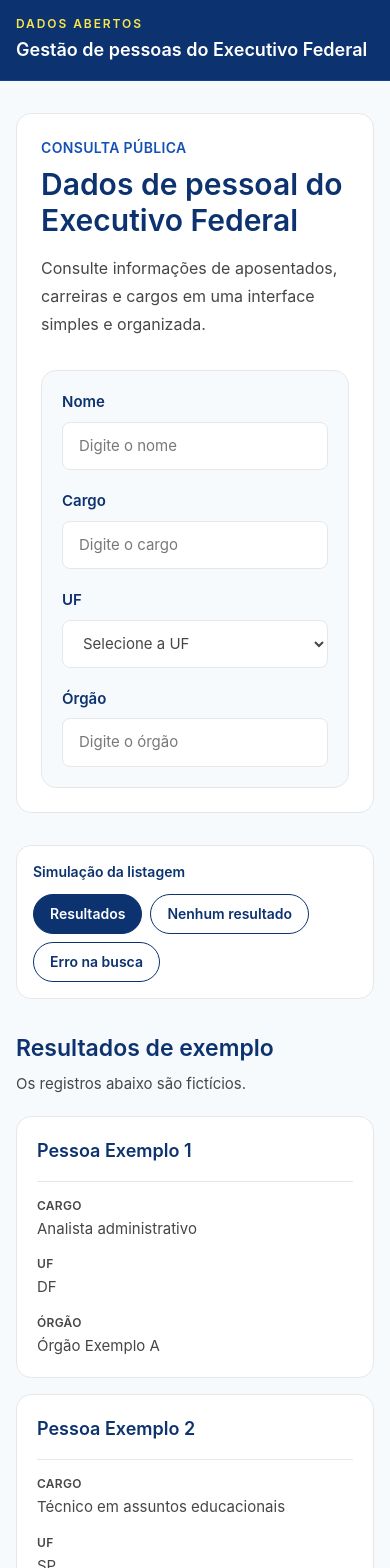
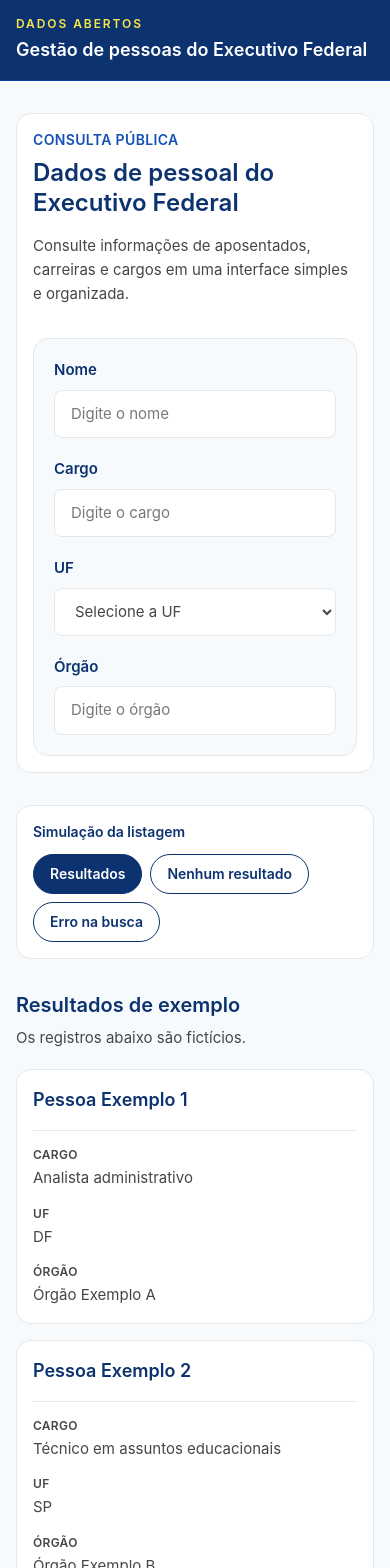
Before and after one commit to arquivo-furg/spi2-consulta-servidores, a React (Vite) app in the folder frontend/: page / in a window 390 px wide. Shown: the top 1568 px of the page. Built offline with nearby package versions, Linux system fonts and the light colour scheme.

Commit message:
style: busca e resultados no celular

```diff
--- a/frontend/src/components/ResultsList.tsx
+++ b/frontend/src/components/ResultsList.tsx
@@ -41,11 +41,11 @@ function ResultsFeedback({ view }: { view: Exclude<ResultsView, 'results'> }) {
   return (
     <section
       aria-labelledby="results-feedback-title"
-      className="mt-8 rounded-panel border border-border bg-surface p-6 text-center"
+      className="mt-8 rounded-panel border border-border bg-surface p-4 text-center sm:p-6"
       role={isError ? 'alert' : 'status'}
     >
       <h2
-        className="text-[23px] font-semibold text-primary"
+        className="text-xl font-semibold text-primary sm:text-[23px]"
         id="results-feedback-title"
       >
         {isError ? 'Erro na busca' : 'Nenhum resultado encontrado'}
@@ -71,7 +71,10 @@ export function ResultsList() {
 
   const resultsContent = (
     <section aria-labelledby="results-title" className="mt-8">
-      <h2 id="results-title" className="text-[23px] font-semibold text-primary">
+      <h2
+        id="results-title"
+        className="text-xl font-semibold text-primary sm:text-[23px]"
+      >
         Resultados de exemplo
       </h2>
       <p className="mt-2 text-[15px] text-body">
@@ -81,7 +84,7 @@ export function ResultsList() {
         {resultadosDaPagina.map((resultado) => (
           <li
             key={resultado.id}
-            className="rounded-panel border border-border bg-surface p-5 sm:p-6"
+            className="rounded-panel border border-border bg-surface p-4 sm:p-6"
           >
             <h3 className="break-words text-lg font-semibold text-primary">
               {resultado.nome}
@@ -129,13 +132,13 @@ export function ResultsList() {
         </p>
         <div
           aria-label="Selecionar estado simulado dos resultados"
-          className="mt-3 flex flex-wrap gap-2"
+          className="mt-3 flex flex-wrap gap-2 max-[359px]:grid max-[359px]:grid-cols-1"
           role="group"
         >
           {viewOptions.map((option) => (
             <button
               aria-pressed={view === option.value}
-              className={`min-h-10 rounded-pill border px-4 text-sm font-semibold transition-colors ${
+              className={`min-h-10 rounded-pill border px-4 text-sm font-semibold transition-colors max-[359px]:w-full ${
                 view === option.value
                   ? 'border-primary bg-primary text-white'
                   : 'border-primary bg-surface text-primary hover:bg-primary-hover hover:text-white'
--- a/frontend/src/index.css
+++ b/frontend/src/index.css
@@ -29,7 +29,6 @@
   }
 
   body {
-    min-width: 320px;
     min-height: 100vh;
     margin: 0;
   }
--- a/frontend/src/main.tsx
+++ b/frontend/src/main.tsx
@@ -16,15 +16,18 @@ createRoot(root).render(
     <AppLayout>
       <section
         aria-labelledby="page-title"
-        className="rounded-panel border border-border bg-surface p-6 sm:p-8"
+        className="rounded-panel border border-border bg-surface p-4 sm:p-8"
       >
         <p className="text-sm font-semibold uppercase tracking-wide text-link">
           Consulta pública
         </p>
-        <h1 id="page-title" className="mt-2 text-3xl font-semibold">
+        <h1
+          id="page-title"
+          className="mt-2 text-2xl font-semibold leading-tight sm:text-3xl"
+        >
           Dados de pessoal do Executivo Federal
         </h1>
-        <p className="mt-4 max-w-3xl text-base leading-7 text-body">
+        <p className="mt-4 max-w-3xl text-[15px] leading-6 text-body sm:text-base sm:leading-7">
           Consulte informações de aposentados, carreiras e cargos em uma
           interface simples e organizada.
         </p>
```
